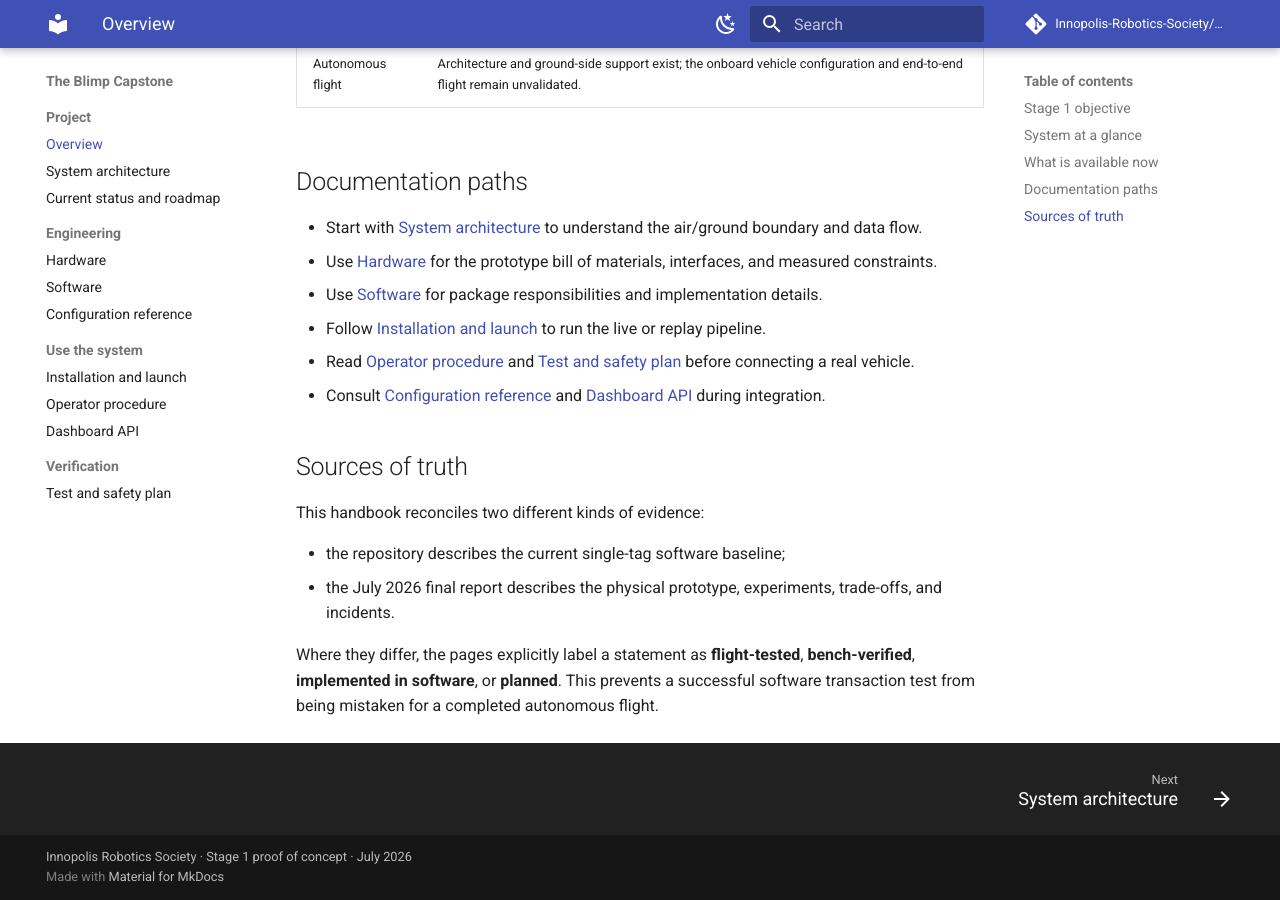
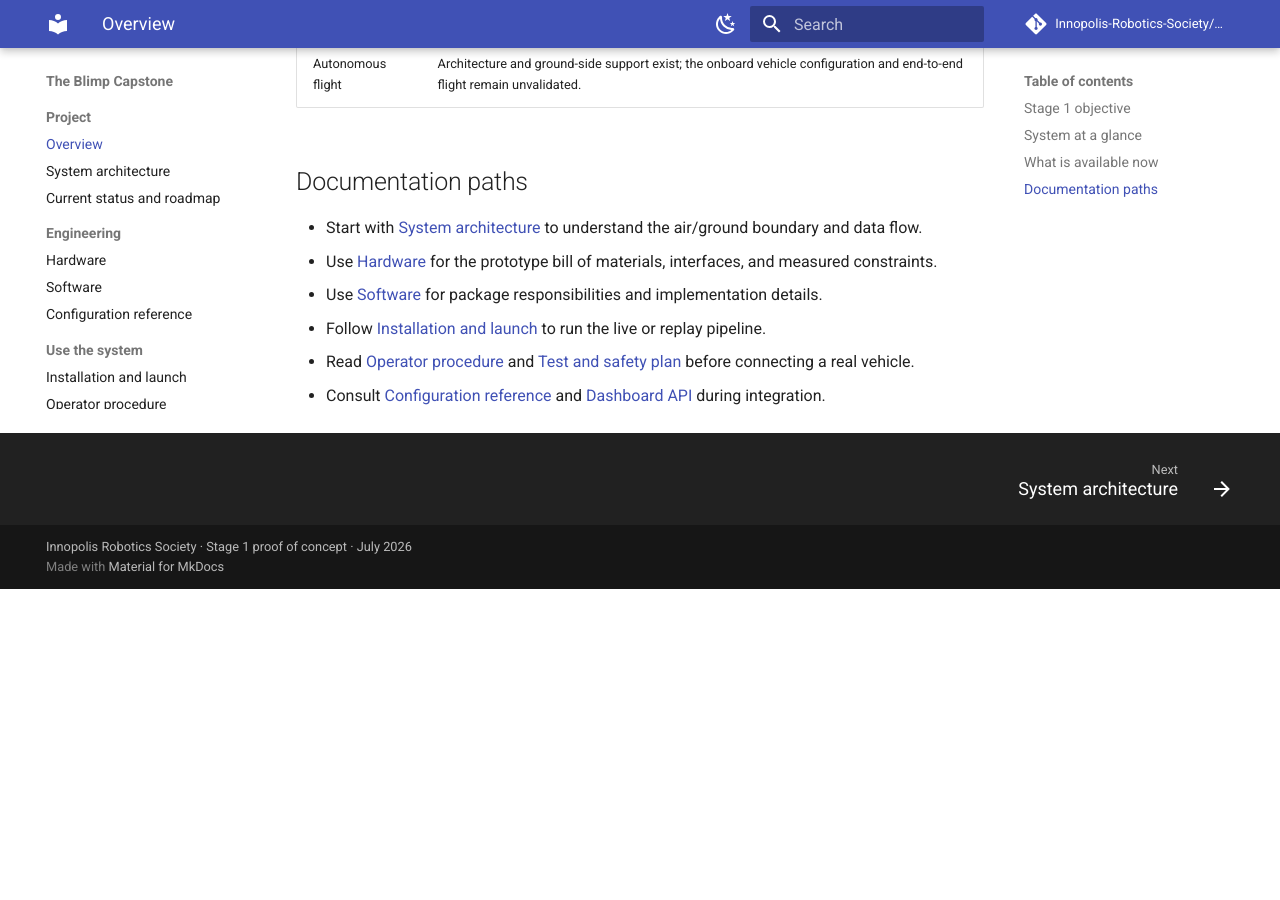
Before and after one commit to Innopolis-Robotics-Society/the_blimp_capstone, an MkDocs documentation site: the page built from docs/index.md, in a window 1280 px wide and 900 px high, scrolled down 1510 px. Built offline with MkDocs 1.6.1 and Material for MkDocs 9.7.7, drawn with Linux system fonts in a browser that asks for light colours; comment, search, counter and statistics services are not loaded; after the commit the page ends 2099 px from its top, so only the background shows below that.

Commit message:
docs: simplify project overview

```diff
--- a/docs/index.md
+++ b/docs/index.md
@@ -61,12 +61,3 @@ flowchart LR
 - Follow [Installation and launch](getting-started.md) to run the live or replay pipeline.
 - Read [Operator procedure](operations.md) and [Test and safety plan](testing.md) before connecting a real vehicle.
 - Consult [Configuration reference](configuration.md) and [Dashboard API](api.md) during integration.
-
-## Sources of truth
-
-This handbook reconciles two different kinds of evidence:
-
-- the repository describes the current single-tag software baseline;
-- the July 2026 final report describes the physical prototype, experiments, trade-offs, and incidents.
-
-Where they differ, the pages explicitly label a statement as **flight-tested**, **bench-verified**, **implemented in software**, or **planned**. This prevents a successful software transaction test from being mistaken for a completed autonomous flight.
```
